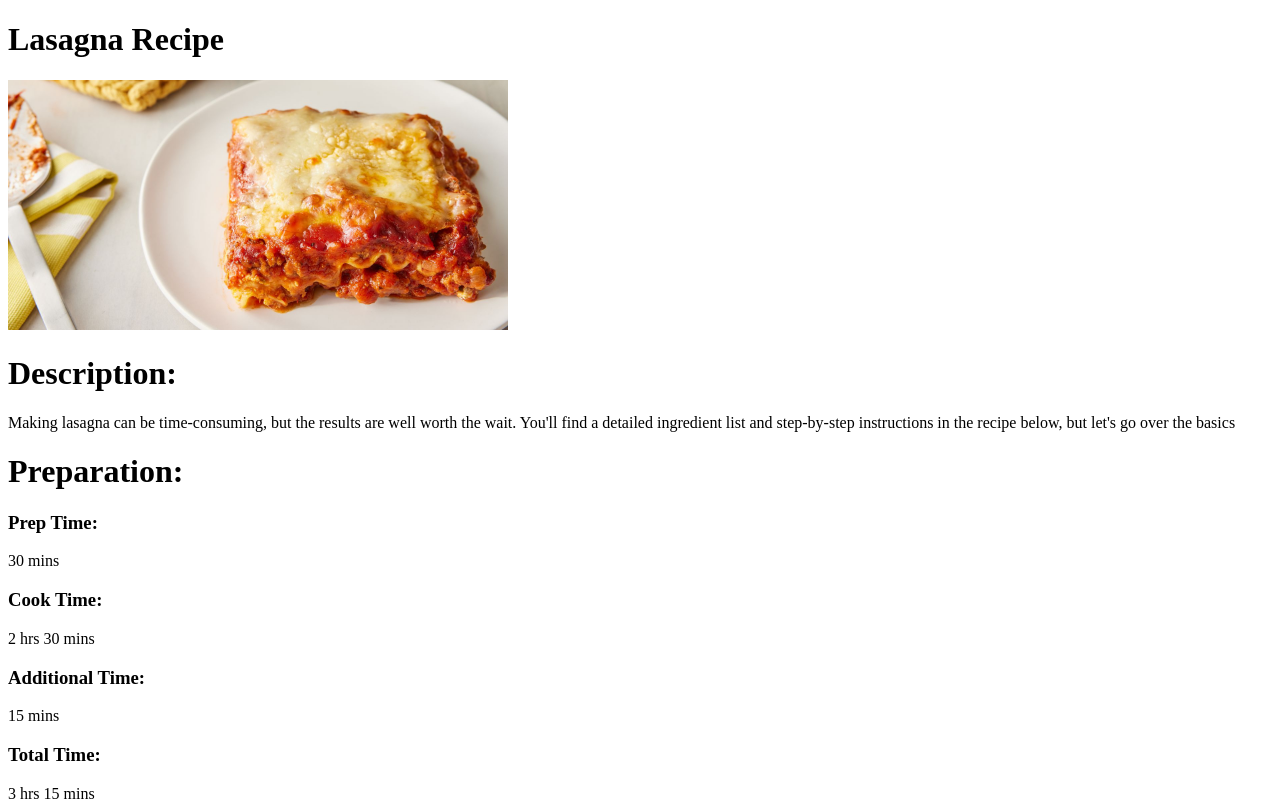
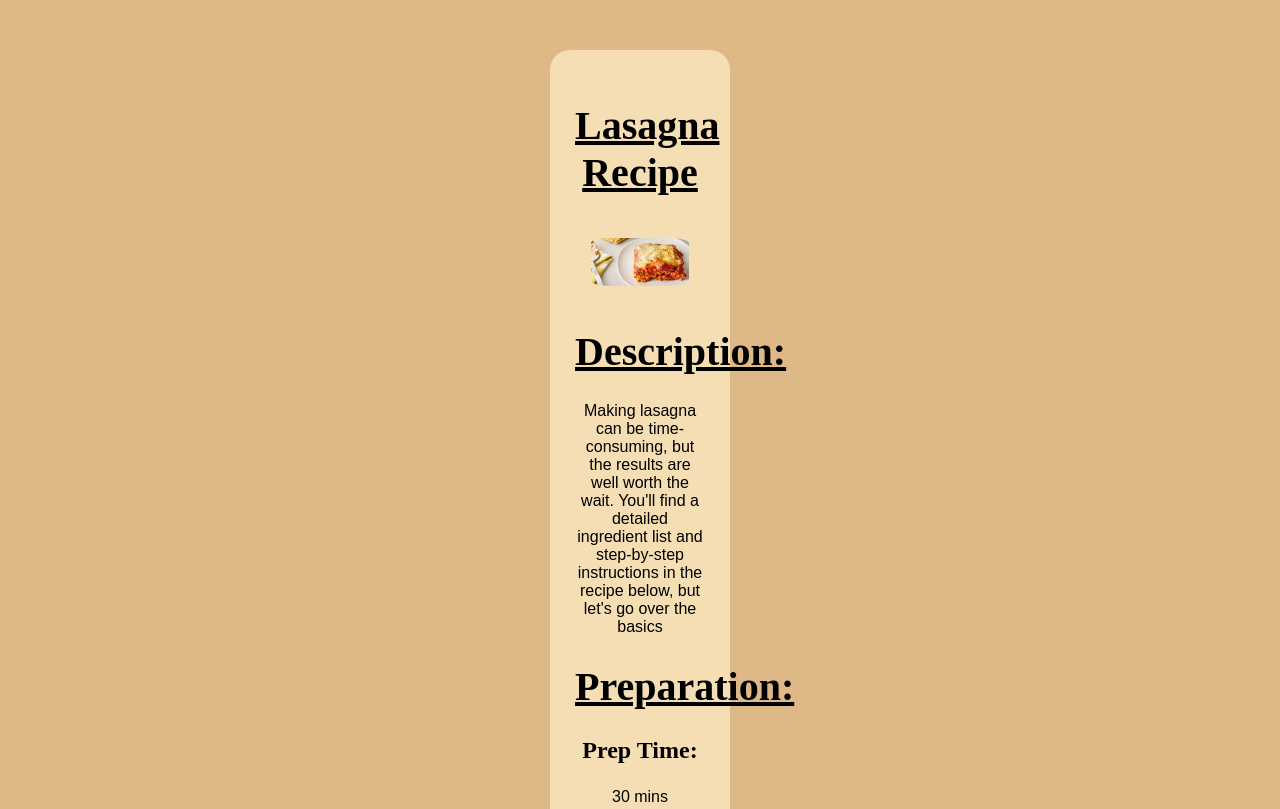
Before and after one commit to jedtherooster/odin-recipes, a plain HTML site: page recipes/lasagna.html in a window 1280 px wide. Shown: the top 809 px of the page. Drawn offline with Linux system fonts and the light colour scheme.

Commit message:
added styles

```diff
--- a/recipes/lasagna.html
+++ b/recipes/lasagna.html
@@ -4,8 +4,10 @@
     <meta charset="UTF-8">
     <meta name="viewport" content="width=device-width, initial-scale=1.0">
     <title>Lasagna Recipe</title>
+    <link rel="stylesheet" href="../style.css">
 </head>
 <body>
+    <div class="container">
         <h1>Lasagna Recipe</h1>
         <img src="../img/lasagna-img.jpg" alt="Lasagna" width="500px">
 
@@ -50,5 +52,6 @@
         Cover it with foil for the first 25 minutes, then let it cook uncovered for the final 25 minutes.
         Also, it's important to let the lasagna rest at room temperature for about 15 minutes before you cut into it. </p>
         <p><a href="../index.html">Go Back?</a></p>
+    </div>
 </body>
 </html>
--- /dev/null
+++ b/style.css
@@ -0,0 +1,42 @@
+body {
+    background-color: burlywood;
+    font-family: "Times New Roman";
+    margin-left: 550px;
+    margin-right: 550px;
+}
+
+h1, h2{
+    text-align: center;
+    text-decoration: underline;
+    font-size: 40px;
+}
+
+h3 {
+    font-size: 24px;
+}
+
+p, h3 {
+    text-align: center;
+}
+
+p, li {
+    font-family: Arial, Helvetica, sans-serif;
+}
+
+img {
+    display: block;
+    margin-left: auto;
+    margin-right: auto;
+    width: 75%;
+    padding-top: 15px;
+    padding-bottom: 15px;
+    border-radius: 20px;
+}
+
+.container {
+    background-color: wheat;
+    border-radius: 20px;
+    margin-top: 50px;
+    margin-bottom: 50px;
+    padding: 25px;
+}
```
Also changed, not shown: index.html (+4 -1 lines). Lines whose indentation alone changed are shown as unchanged.
